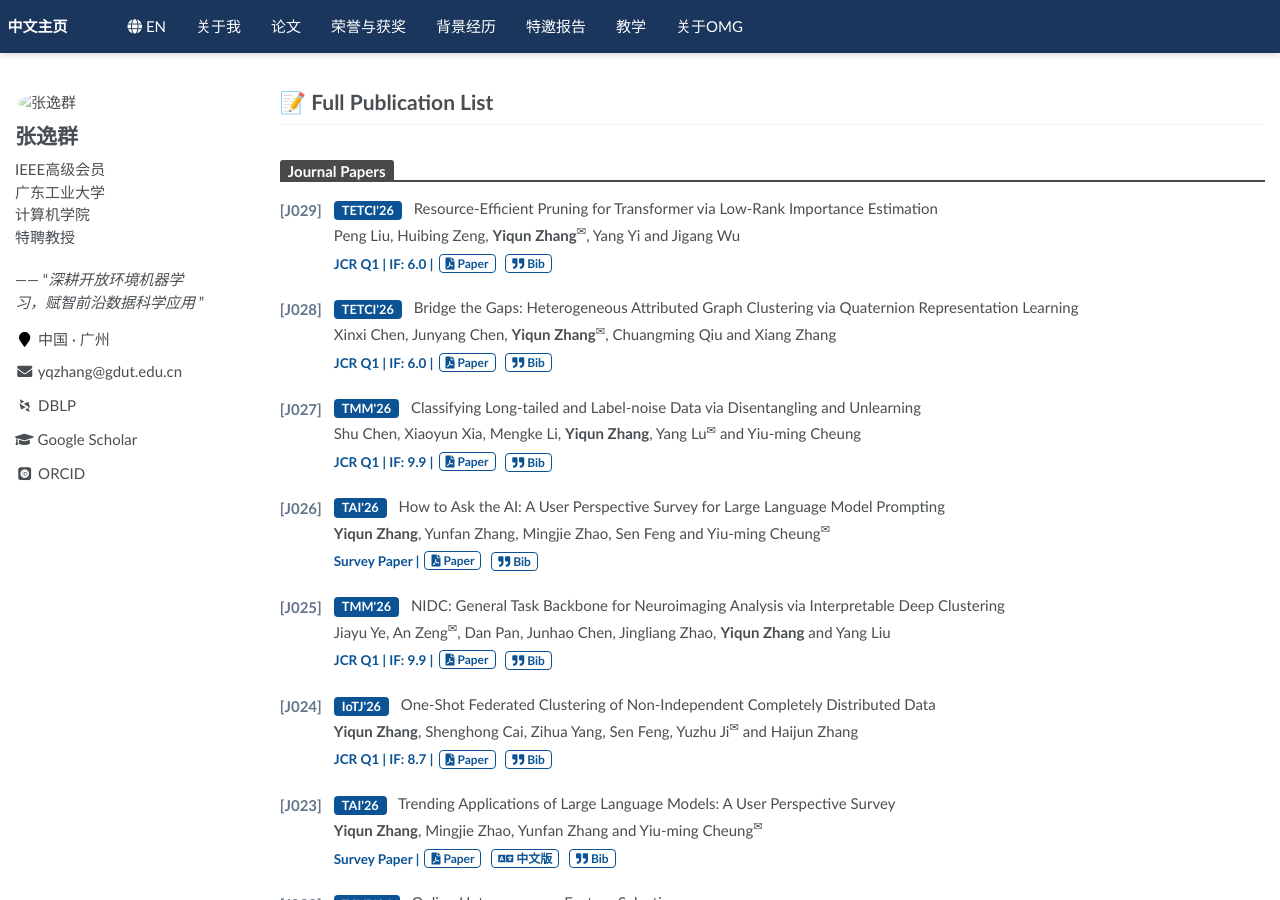
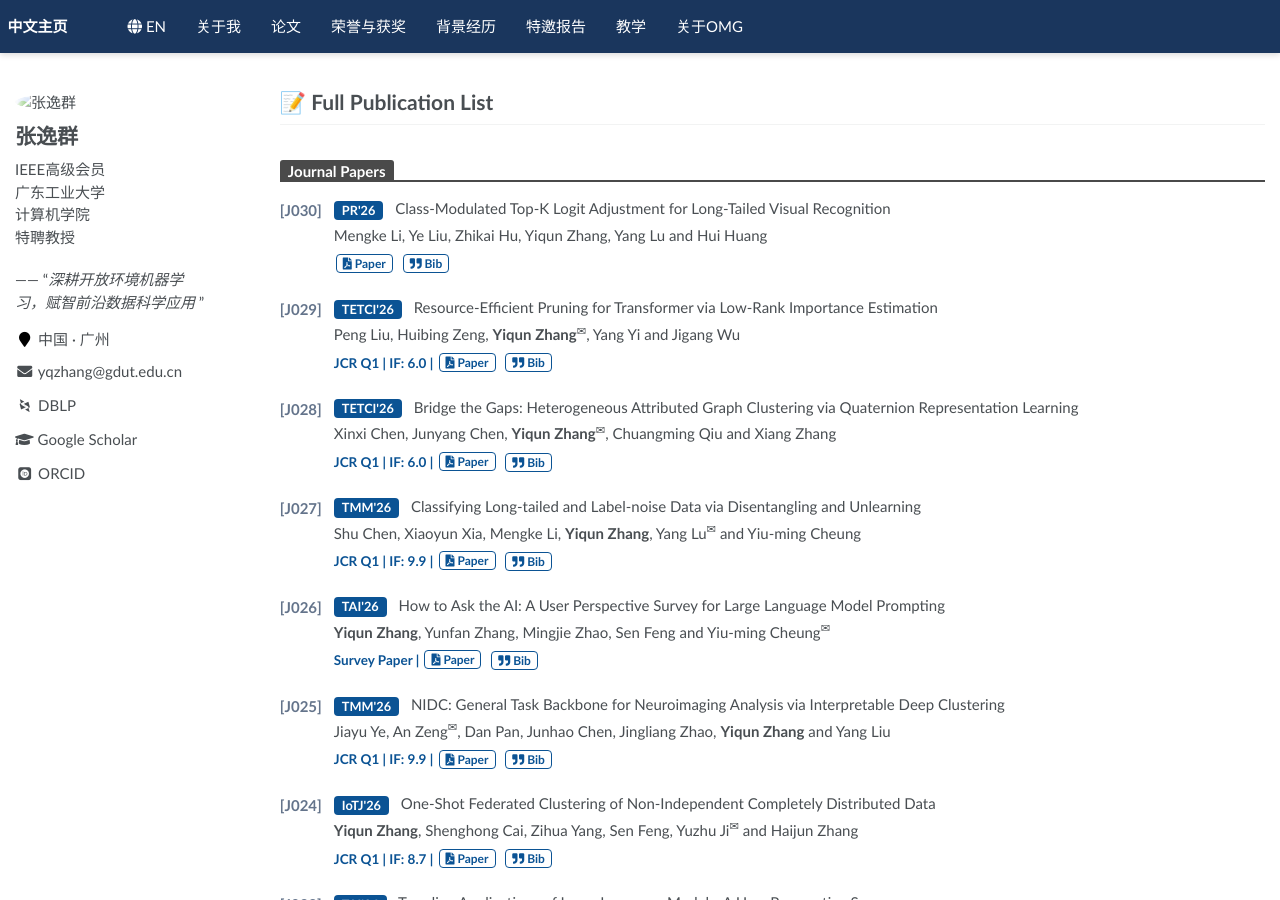
Before and after one commit to yqzhang-Zz/zh-publications, a Jekyll site: the page built from _pages/about.md, in a window 1280 px wide and 900 px high. Built offline with Jekyll 4.4.1, drawn with Linux system fonts in a browser that asks for light colours; some web fonts are replaced; a script that is not in the unit is left out; comment, search, counter and statistics services are not loaded.

Commit message:
Update journal_papers.yml

```diff
--- a/_data/journal_papers.yml
+++ b/_data/journal_papers.yml
@@ -1,4 +1,19 @@
 # _data/journal_papers.yml
+- id: "J030"
+  venue: "PR'26"
+  journal_key: "PR"
+  title: "Class-Modulated Top-K Logit Adjustment for Long-Tailed Visual Recognition"
+  authors: "Mengke Li, Ye Liu,  Zhikai Hu, Yiqun Zhang, Yang Lu and Hui Huang"
+  tag: ""
+  link: "#"
+  bib: |-
+    @article{li2026class,
+      author = {Li, Mengke and Liu, Ye and Hu, Zhikai and Zhang, Yiqun and Lu, Yang and Huang, Hui},
+      title = {Class-Modulated Top-K Logit Adjustment for Long-Tailed Visual Recognition},
+      journal = {Pattern Recognition},
+      year = {2026}
+    }
+
 - id: "J029"
   venue: "TETCI'26"
   journal_key: "TETCI"
```
